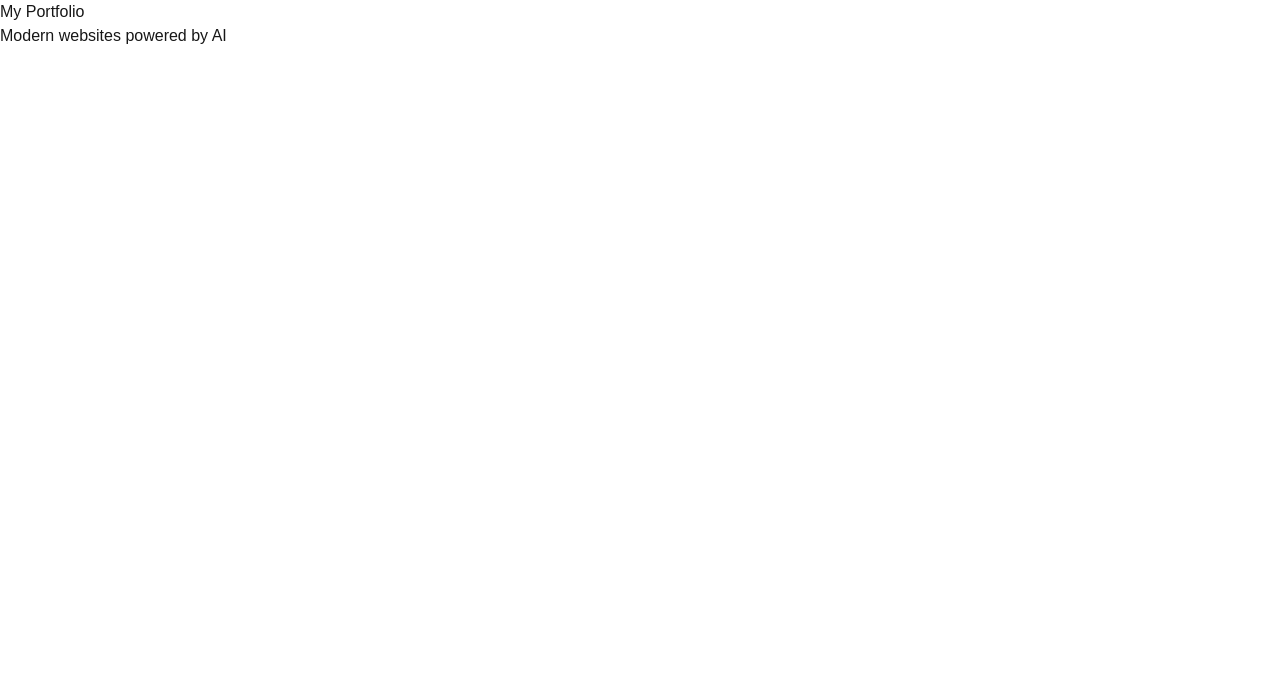
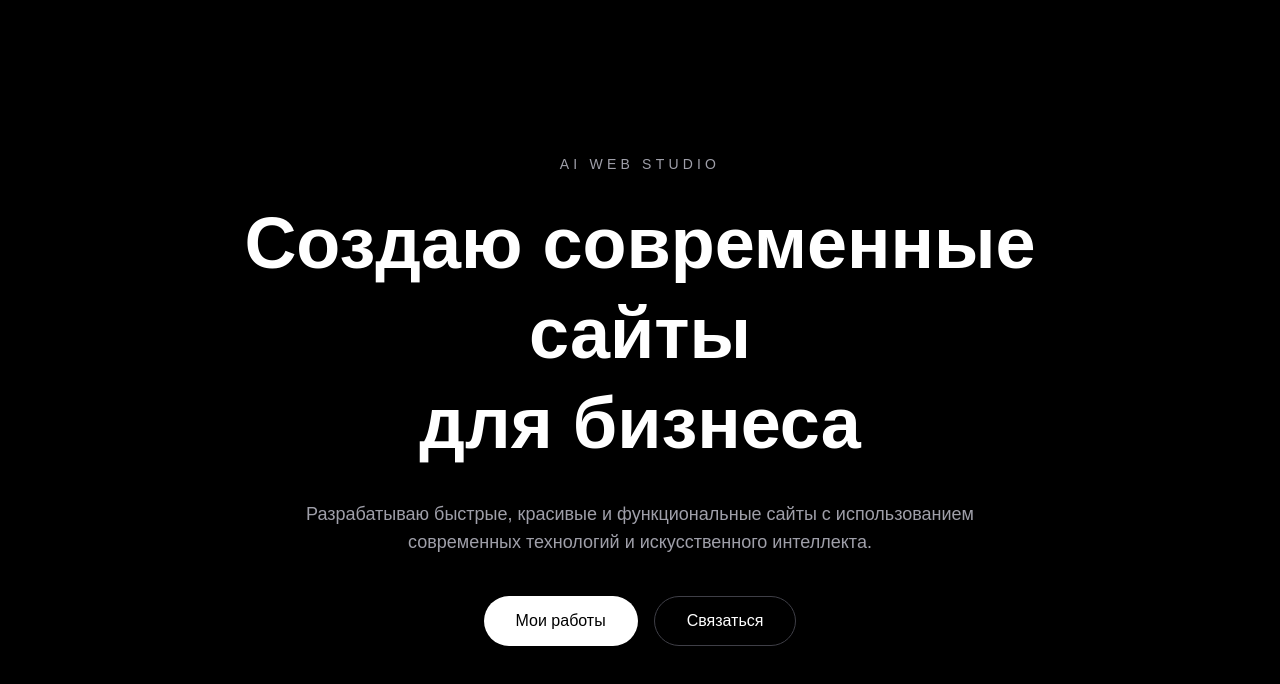
Before and after one commit to zxcursed111248/portfolio, a Next.js app: page / in a window 1280 px wide. Shown: the top 684 px of the page. Built offline with nearby package versions, Linux system fonts and the light colour scheme.

Commit message:
Create hero section design

```diff
--- a/app/page.tsx
+++ b/app/page.tsx
@@ -1,13 +1,34 @@
 export default function Home() {
   return (
-    <main>
-      <h1>
-        My Portfolio
-      </h1>
+    <main className="min-h-screen bg-black text-white flex items-center justify-center px-6">
+      <section className="max-w-4xl text-center">
 
-      <p>
-        Modern websites powered by AI
-      </p>
+        <p className="text-sm uppercase tracking-[0.3em] text-zinc-400 mb-6">
+          AI Web Studio
+        </p>
+
+        <h1 className="text-5xl md:text-7xl font-bold leading-tight">
+          Создаю современные сайты
+          <br />
+          для бизнеса
+        </h1>
+
+        <p className="mt-8 text-lg text-zinc-400 max-w-2xl mx-auto">
+          Разрабатываю быстрые, красивые и функциональные сайты
+          с использованием современных технологий и искусственного интеллекта.
+        </p>
+
+        <div className="mt-10 flex gap-4 justify-center">
+          <button className="rounded-full bg-white text-black px-8 py-3 font-medium hover:bg-zinc-200 transition">
+            Мои работы
+          </button>
+
+          <button className="rounded-full border border-zinc-700 px-8 py-3 font-medium hover:bg-zinc-900 transition">
+            Связаться
+          </button>
+        </div>
+
+      </section>
     </main>
   );
 }
```
